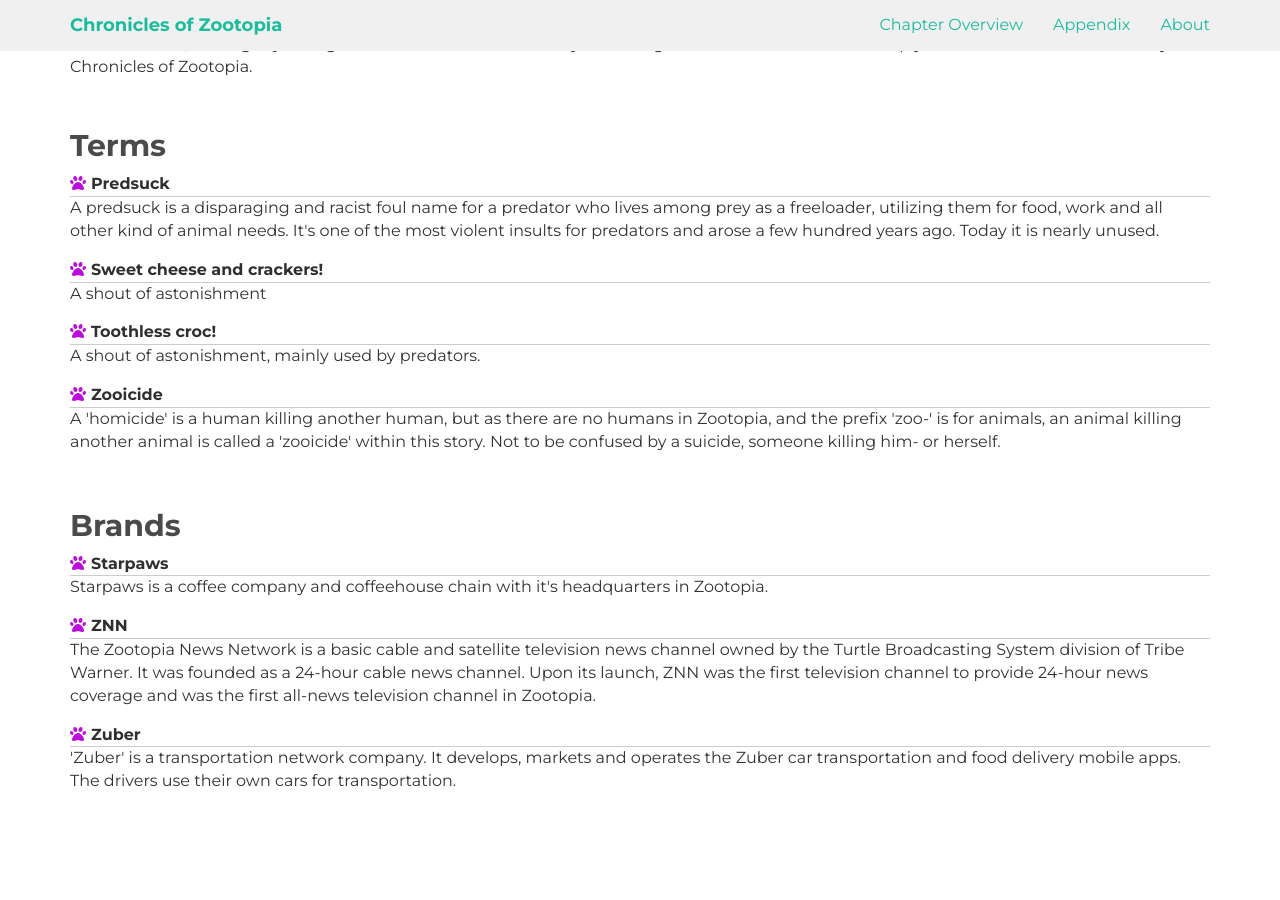
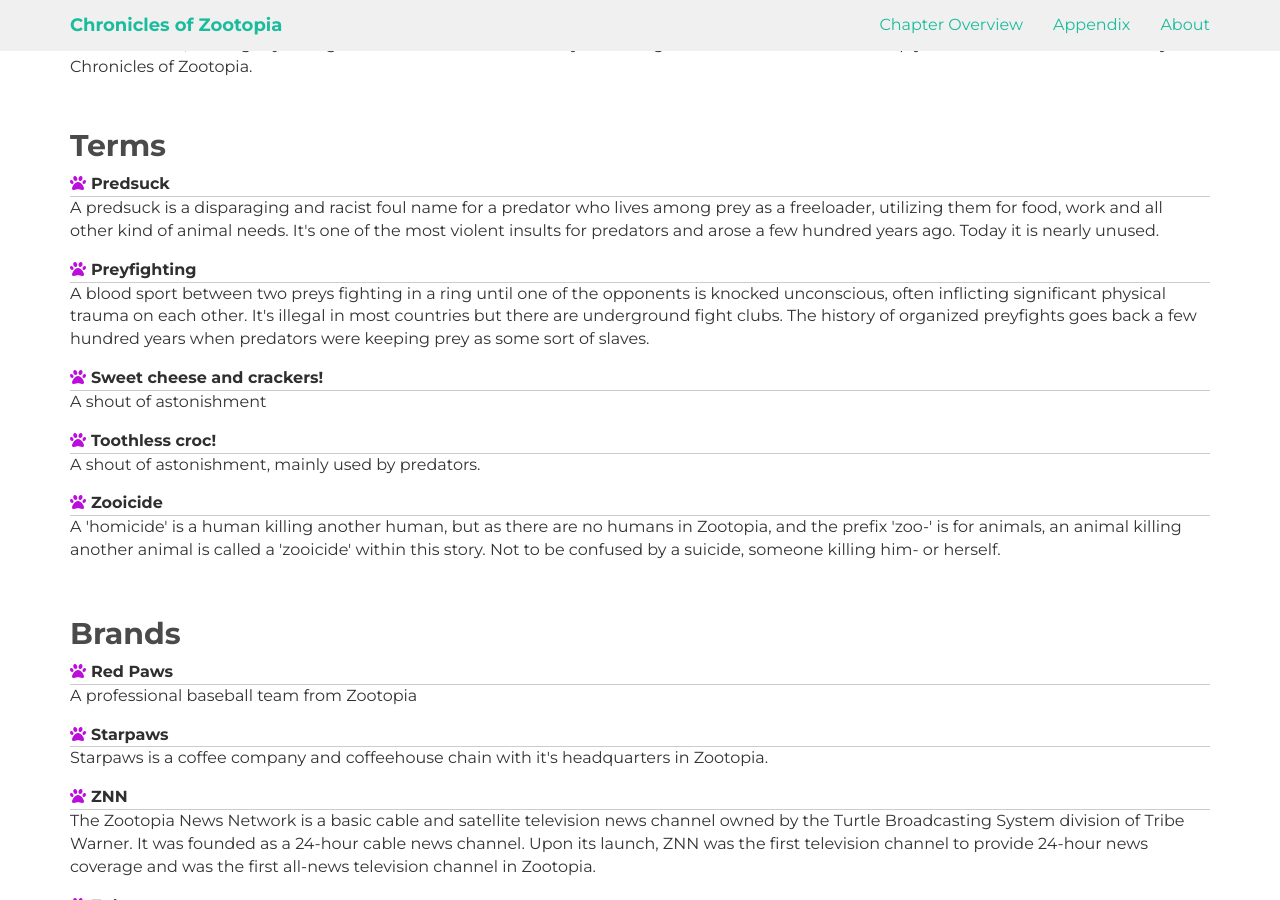
Before and after one commit to Anheledir/ChroniclesOfZootopia, a Jekyll site: the page built from appendix/glossar.md, in a window 1280 px wide and 900 px high, scrolled down 719 px. Built offline with Jekyll 4.4.1, drawn with Linux system fonts in a browser that asks for light colours; nearby versions of some CDN libraries.

Commit message:
added to glossar: Preyfighting, Red Paws

```diff
--- a/_data/glossar.yml
+++ b/_data/glossar.yml
@@ -19,3 +19,9 @@
 - term: ZNN
   description: "The Zootopia News Network is a basic cable and satellite television news channel owned by the Turtle Broadcasting System division of Tribe Warner. It was founded as a 24-hour cable news channel. Upon its launch, ZNN was the first television channel to provide 24-hour news coverage and was the first all-news television channel in Zootopia."
   isBrand: true
+- term: Preyfighting
+  description: "A blood sport between two preys fighting in a ring until one of the opponents is knocked unconscious, often inflicting significant physical trauma on each other. It's illegal in most countries but there are underground fight clubs. The history of organized preyfights goes back a few hundred years when predators were keeping prey as some sort of slaves."
+  isBrand: false
+- term: Red Paws
+  description: A professional baseball team from Zootopia
+  isBrand: true
```
